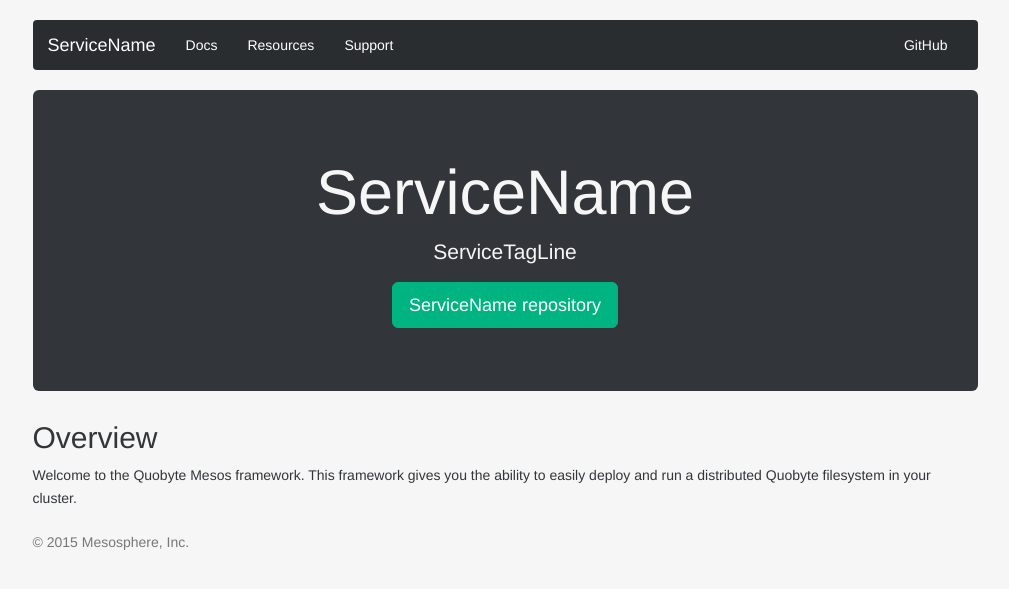
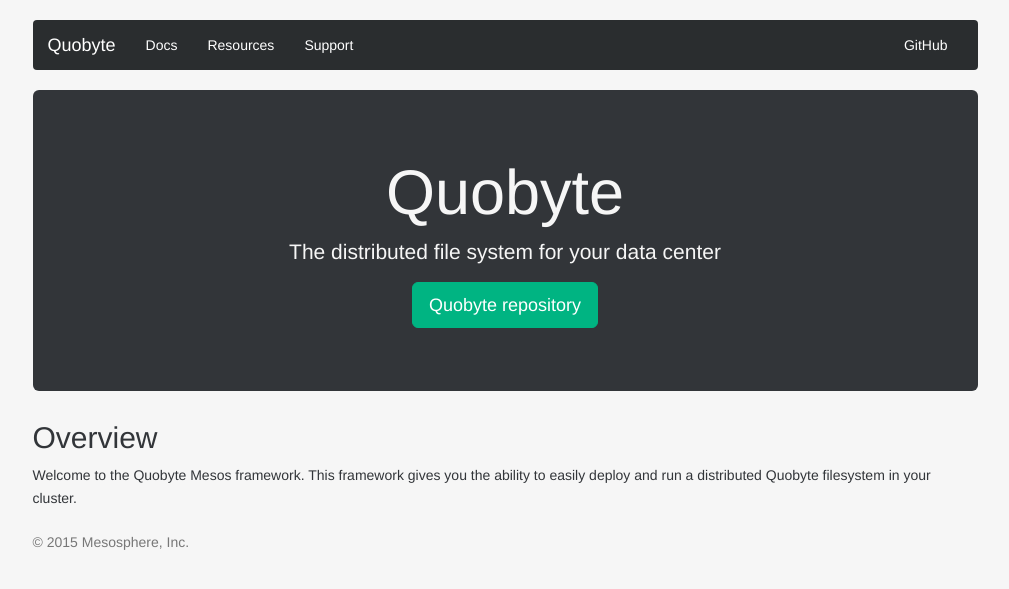
Before and after one commit to quobyte/mesos-framework, a Jekyll site: the page built from docs/index.md, in a window 1280 px wide. Shown: the top 589 px of the page, without its empty margins (135-1144 px from the left). Built offline with Jekyll 4.4.1, drawn with Linux system fonts in a browser that asks for light colours; nearby versions of some CDN libraries; some web fonts are replaced; Markdown is read by kramdown in place of the engine named in the settings.

Commit message:
Updated placeholders in templates/documents

```diff
--- a/docs/_layouts/default.html
+++ b/docs/_layouts/default.html
@@ -3,7 +3,7 @@
   <head>
     <meta http-equiv="X-UA-Compatible" content="IE=edge">
     <meta name="viewport" content="width=device-width, initial-scale=1">
-    <title>ServiceName: {{ page.title }}</title>
+    <title>Quobyte: {{ page.title }}</title>
     <link rel="icon" type="image/x-icon" href="{{ site.baseurl }}/img/marathon-favicon.ico">
     <link href="//cdn.jsdelivr.net/bootstrap/3.2.0/css/bootstrap.min.css" rel="stylesheet">
     <link href="{{ site.baseurl }}/css/style.css" rel="stylesheet">
@@ -30,7 +30,7 @@
                   <span class="icon-bar"></span>
                   <span class="icon-bar"></span>
                 </button>
-                <a class="navbar-brand" href="{{ site.baseurl }}/">ServiceName</a>
+                <a class="navbar-brand" href="{{ site.baseurl }}/">Quobyte</a>
               </div>
               <div class="collapse navbar-collapse" id="navbar-collapse">
                 <ul class="nav navbar-nav">
--- a/docs/index.md
+++ b/docs/index.md
@@ -1,16 +1,16 @@
 ---
-title: ServiceName: ServiceTagLine
+title: Quobyte: The distributed file system for your data center
 ---
 
 <div class="jumbotron text-center">
-  <h1>ServiceName</h1>
+  <h1>Quobyte</h1>
   <p class="lead">
-    ServiceTagLine
+    The distributed file system for your data center
   </p>
   <p>
-    <a href="ServiceRepoHTTP"
+    <a href="https://github.com/quobyte/mesos-framework"
         class="btn btn-lg btn-primary">
-      ServiceName repository
+      Quobyte repository
     </a>
   </p>
 </div>
```
Also changed, not shown: docs/docs/contributing.md (+1 -1 lines), docs/README.md.
